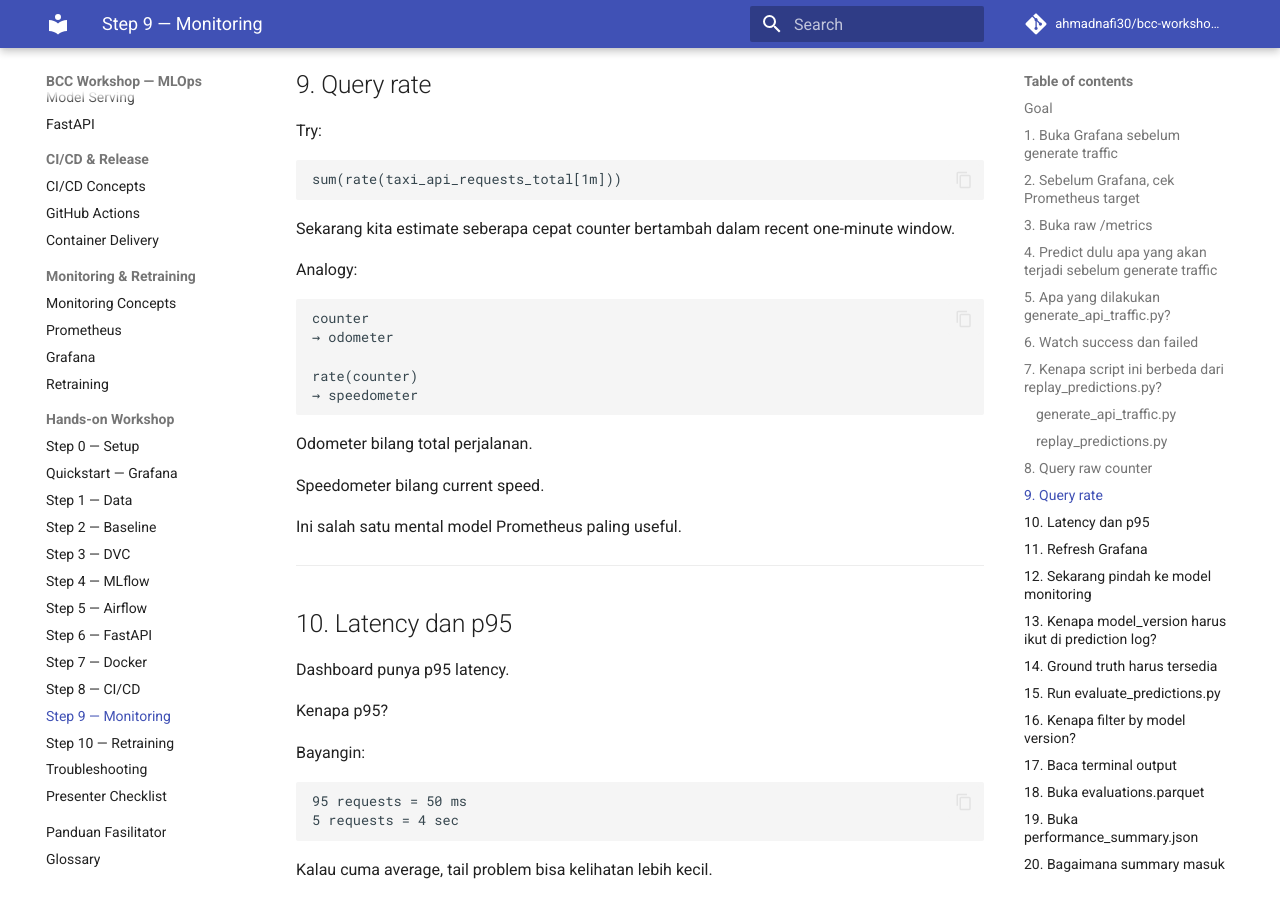
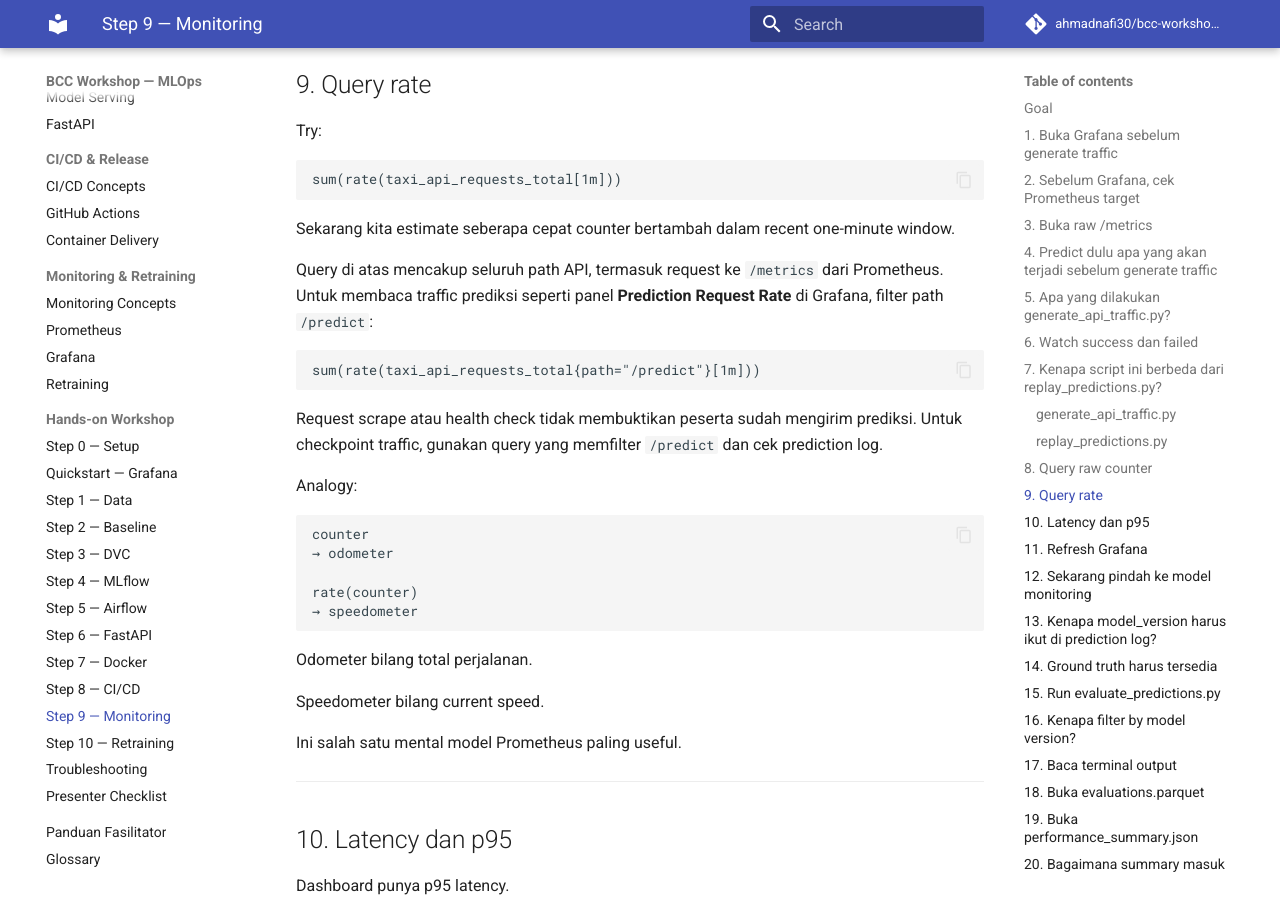
Before and after one commit to ahmadnafi30/bcc-workshop-mlops, an MkDocs documentation site: the page built from docs/10-hands-on/step-09-monitoring.md, in a window 1280 px wide and 900 px high, scrolled down 7049 px. Built offline with MkDocs 1.6.1 and Material for MkDocs 9.7.7, drawn with Linux system fonts in a browser that asks for light colours; comment, search, counter and statistics services are not loaded.

Commit message:
docs: publish complete workshop PDF and clarify hands-on instructions

```diff
--- a/docs/10-hands-on/step-09-monitoring.md
+++ b/docs/10-hands-on/step-09-monitoring.md
@@ -354,6 +354,14 @@
 ~~~
 
 Sekarang kita estimate seberapa cepat counter bertambah dalam recent one-minute window.
+
+Query di atas mencakup seluruh path API, termasuk request ke `/metrics` dari Prometheus. Untuk membaca traffic prediksi seperti panel **Prediction Request Rate** di Grafana, filter path `/predict`:
+
+~~~text
+sum(rate(taxi_api_requests_total{path="/predict"}[1m]))
+~~~
+
+Request scrape atau health check tidak membuktikan peserta sudah mengirim prediksi. Untuk checkpoint traffic, gunakan query yang memfilter `/predict` dan cek prediction log.
 
 Analogy:
 
```
Also changed, not shown: README.md (+3 -0 lines), docs/10-hands-on/step-05-airflow.md (+8 -0 lines), 2 other files.
